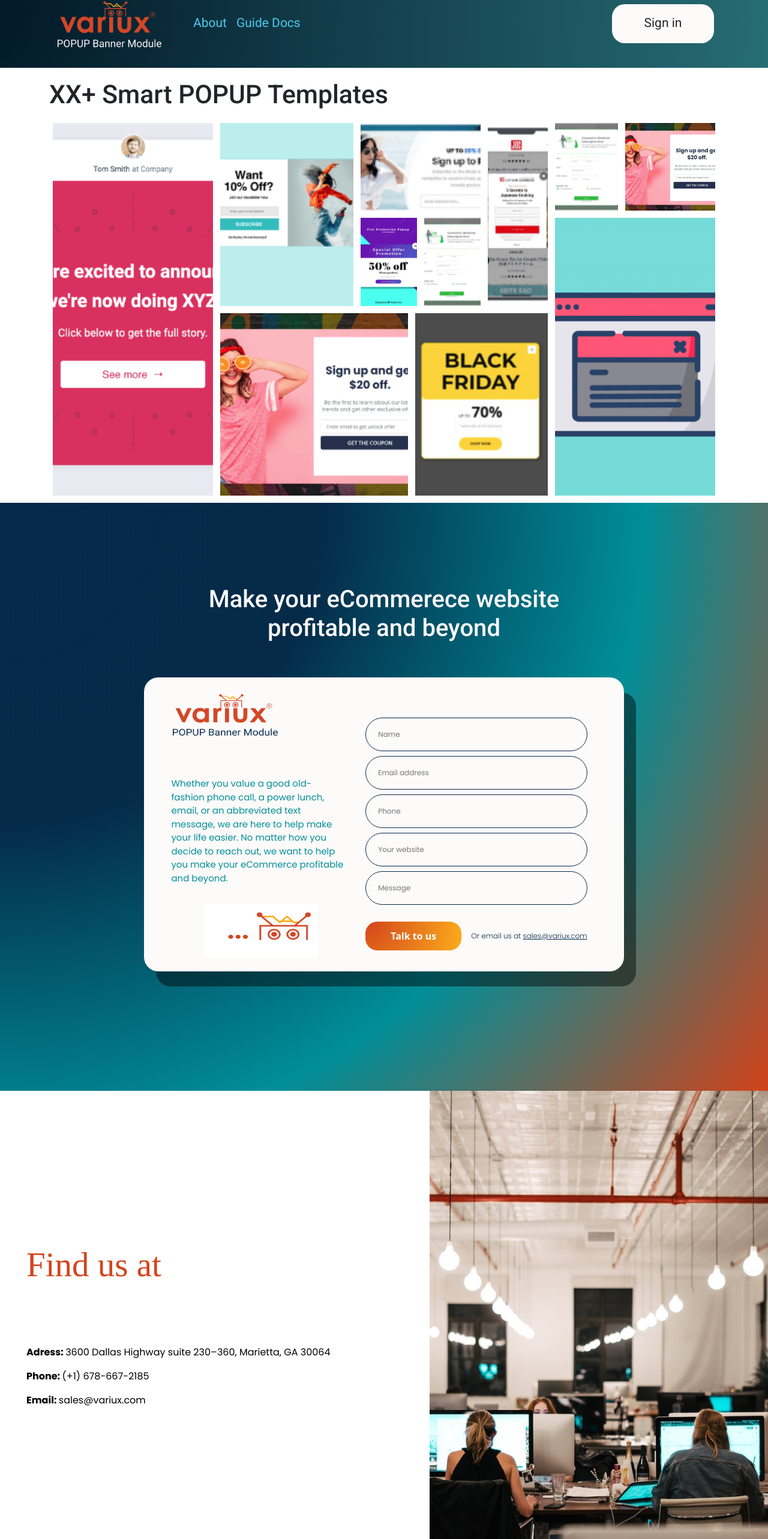
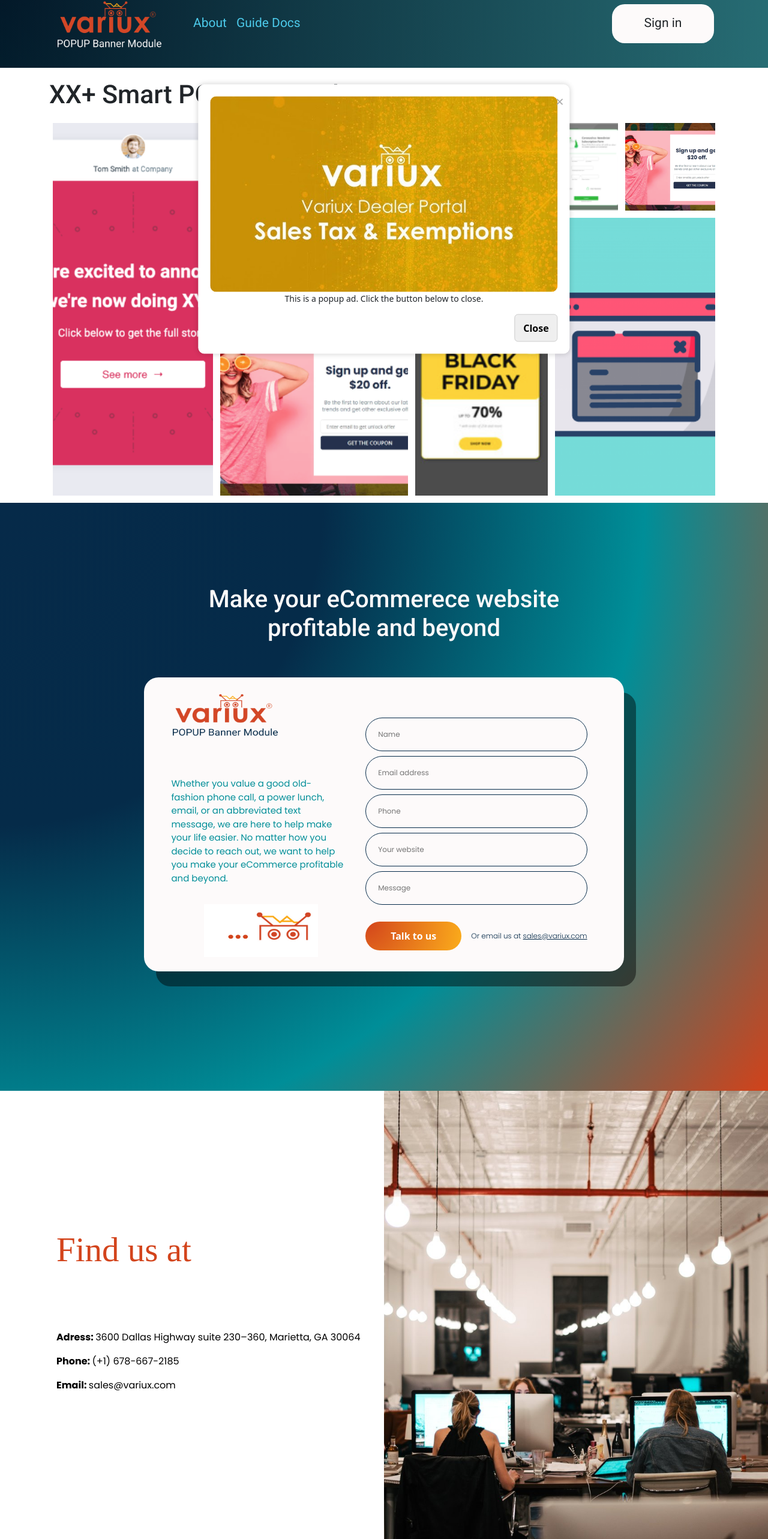
Before and after one commit to tnhanbeehexa/saas, a plain HTML site: page src/frontend/index.html in a window 1280 px wide. Shown: the part 35-2600 px from the top of the page at 60% size. Drawn offline with nearby package versions, Linux system fonts and the light colour scheme; a web font is replaced by a local one.

Commit message:
02/10 Check out Popup's features

```diff
--- a/src/core/core.js
+++ b/src/core/core.js
@@ -18,10 +18,13 @@
                     status = true;
             else status = false;
         }
+        console.log('Status' + status);
         methods.forEach((method) => {
             if (status === true) {
                 if (this.config[method] !== undefined) {
+
                     const keys = Object.getOwnPropertyNames(this.config[method] ? this.config[method] : '');
+                    console.log(keys);
                     for (const key of keys) {
                         imports[key](this.config)
                     };
--- a/src/core/imports.js
+++ b/src/core/imports.js
@@ -11,7 +11,7 @@
 import scrollPage from '../module/triggers/showOncePageScroll.js';
 
 export default {
-    clickButton,
+    clickButton, //trigger
     existClass,
     existCookie,
     setOverlay,
--- a/src/frontend/assets/css/findUsAt.css
+++ b/src/frontend/assets/css/findUsAt.css
@@ -49,3 +49,66 @@
     height: 100%;
     object-fit: cover;
 }
+
+.findUs {
+    background-color: #ffffff;
+    position: relative;
+}
+
+.container-findUsAs {
+    width: 100%;
+    height: 750px;
+}
+
+.Info-findUs {
+    margin-left: 0px;
+}
+
+.Info-findUs__title {
+    margin-bottom: 100px;
+}
+
+.Info-findUs__title h2 {
+    color: #d3441c;
+    font-size: 57px;
+    font-family: 'Acumin Pro';
+}
+
+.Info-findUs__items {
+    list-style-type: none;
+    padding: 0;
+}
+
+.Info-findUs__items li {
+    font-size: 16px;
+    margin-bottom: 16px;
+    font-family: 'poppins';
+    color: #000000;
+}
+
+.findUs-item {
+    font-weight: 700;
+}
+
+.container-findUsAs__left {
+    width: 38%;
+    height: 100%;
+    background-color: #ffffff;
+}
+
+.container-findUsAs__right {
+    width: 80%;
+    height: 100%;
+}
+
+.image-us-at {
+    width: 50%;
+    height: 100%;
+    position: absolute;
+    object-fit: cover;
+    display: block;
+    right: 0;
+    top: 0;
+    bottom: 0;
+    display: block;
+}
--- a/src/frontend/assets/css/footer.css
+++ b/src/frontend/assets/css/footer.css
@@ -36,6 +36,11 @@
     text-decoration: none;
     color: #D34727;
     padding: 0 10px 8px;
+}
+
+.footer__left-icon a:hover {
+    transition: all 0.3s linear;
+    filter: brightness(90%);
 }
 
 .footer__left-contact-info {
--- a/src/frontend/assets/css/form.css
+++ b/src/frontend/assets/css/form.css
@@ -94,7 +94,7 @@
     width: 160px;
     height: 48px;
     background-image: radial-gradient(circle at 0% 0%, #d3441c, #fbac1b);
-    border-radius: 20px;
+    border-radius: 36px;
     border: 0;
     color: #ffffff;
     font-weight: 600;
--- a/src/frontend/assets/css/style.css
+++ b/src/frontend/assets/css/style.css
@@ -113,3 +113,75 @@
     width: 100%;
     text-align: center;
 }
+
+
+/*Test Popup  */
+.overlay {
+    /* display: none; */
+    position: fixed;
+    top: 0;
+    left: 0;
+    width: 100%;
+    height: 100%;
+    background: rgba(0, 0, 0, 0.5); /* Màu nền mờ và độ mờ */
+  }
+
+  .popup {
+    display: none;
+    position: fixed;
+    top: 50%;
+    left: 50%;
+    transform: translate(-50%, -50%);
+    background-color: #fff;
+    box-shadow: 0px 0px 10px rgba(0, 0, 0, 0.2);
+    padding: 20px;
+    border-radius: 10px;
+    max-width: 80%;
+  }
+
+  .popup-content {
+    text-align: center;
+  }
+
+  .popup-content img {
+    min-height: 326px;
+    width: 100%;
+    object-fit: contain;
+    border-radius: 10px;
+  }
+
+  .close {
+    color: #aaa;
+    font-size: 24px;
+    position: absolute;
+    top: 10px;
+    right: 10px;
+  }
+
+  .close:hover,
+  .close:focus {
+    color: black;
+    text-decoration: none;
+    cursor: pointer;
+  }
+  .close:hover,
+  .close:focus {
+    color: black;
+    text-decoration: none;
+    cursor: pointer;
+  }
+
+
+  .btn-popup {
+    border: 1px solid #ccc;
+    padding: 10px 14px;
+    border-radius: 6px;
+    font-weight: bold;
+    float: right;
+  }
+
+  .popup-desc {
+    font-size: 14px;
+    font-weight: lighter;
+    text-align: center;
+  }
--- a/src/frontend/assets/js/app.js
+++ b/src/frontend/assets/js/app.js
@@ -18,7 +18,6 @@
             ${findUsAt()}
             ${footer()}
         </div>
-
     `
 };
 
--- a/src/frontend/assets/js/views/partials/findUsAt.js
+++ b/src/frontend/assets/js/views/partials/findUsAt.js
@@ -4,7 +4,8 @@
 
 const findUsAt = () => {
     return render`
-        <div class="container-findUsAs d-flex justify-content-between">
+        <div class="findUs">
+            <div class="container-findUsAs d-flex justify-content-between container">
                 <div class="container-findUsAs__left d-flex flex-row align-items-center justify-content-start container-fluid">
                     <div class="Info-findUs">
                         <div class="Info-findUs__title">
@@ -32,6 +33,7 @@
                     <img src="./assets/image/us-at-varius.jpg" alt="Logo" class="image-us-at">
                 </div>
             </div>
+        </div>
     `;
 };
 
--- a/src/frontend/assets/js/views/partials/header.js
+++ b/src/frontend/assets/js/views/partials/header.js
@@ -17,8 +17,9 @@
                     </ul>
 
                     <div class="text-end">
-                        <button type="button" class="btn me-2 btn-header">Sign in</button>
+                        <button type="button" class="btn me-2 btn-header" class="btn btn-primary" data-toggle="modal" data-target="#exampleModalCenter">Sign in</button>
                     </div>
+
                 </div>
             </div>
         </header>
--- a/src/frontend/index.html
+++ b/src/frontend/index.html
@@ -23,11 +23,77 @@
     <link rel="stylesheet" href="https://cdnjs.cloudflare.com/ajax/libs/font-awesome/6.4.2/css/all.min.css" integrity="sha512-z3gLpd7yknf1YoNbCzqRKc4qyor8gaKU1qmn+CShxbuBusANI9QpRohGBreCFkKxLhei6S9CQXFEbbKuqLg0DA==" crossorigin="anonymous" referrerpolicy="no-referrer" />
     <link rel="stylesheet" href="./assets/css/footer.css">
 </head>
-<body style="background-image: radial-gradient(circle at 0% 0%,#052b49, #008e98)">
+<body class="my-popup" style="background-image: radial-gradient(circle at 0% 0%,#052b49, #008e98)">
 
-    <div id="root"></div>
+    <div id="root">
+
+    </div>
+    <div class="overlay" id="overlay" style="position: fixed;
+    top: 0;
+    left: 0;
+    width: 100%;
+    height: 100%;
+    background: rgba(0, 0, 0, 0.5);">
+
+    </div>
+    <div id="popup" class="my-popup popup"  style="display: none;">
+        <div class="popup-content">
+          <span class="close" onclick="closePopup()">&times;</span>
+          <img src="./assets/image/css.jpg" alt="Popup Ad" width="300" height="200">
+          <p class="popup-desc">This is a popup ad. Click the button below to close.</p>
+          <button class="btn-popup" onclick="closePopup()">Close</button>
+        </div>
+    </div>
 
     <script type="module" src="assets/js/app.js"></script>
     <script src="https://cdn.jsdelivr.net/npm/bootstrap@5.3.1/dist/js/bootstrap.bundle.min.js"></script>
+    <script type="module">
+        import Popup from '../core/core.js';
+
+        const config = {
+            selector: '.popup',
+            design: {
+                // setPosition: {
+                //     enabled: true,
+                //     className: '.popup',
+                //     x: 'left',
+                //     y: 'bottom'
+                // },
+                setOverlay: {
+                    enabled: true,
+
+                }
+            },
+            condition: {
+                existClass: {
+                    enable: true,
+                    className: 'my-popup'
+                },
+                // existCookie: {
+                //     enable: true,
+                //     cname: 'popup'
+                // },
+                // clickButton: {
+                //     enable: true,
+                //     NameID: 'btn-header',
+                // }
+            },
+            trigger: {
+                scrollPage: {
+                    enable: true,
+                    height: 100
+                },
+                // showAfter: {
+                //     enable: true,
+                //     seconds: 3000,
+                // },
+                // closeAfter: {
+                //     enable: true,
+                //     seconds: 2000
+                // }
+            }
+        }
+        const popup = new Popup(config);
+    </script>
 </body>
 </html>
--- a/src/module/conditions/clickButton.js
+++ b/src/module/conditions/clickButton.js
@@ -1,8 +1,9 @@
-const clickButton = (condition) => {
-    if (condition.clickButton.enable === true) {
-        const el = document.getElementById(condition.clickButton.NameID);
+const clickButton = (config) => {
+    if (config.condition.clickButton.enable === true) {
+        const el = document.getElementById(config.condition.clickButton.NameID);
         el.addEventListener('click', () => {
             //Trigger
+            console.log(123);
         })
     }
 };
--- a/src/module/conditions/existClass.js
+++ b/src/module/conditions/existClass.js
@@ -2,7 +2,9 @@
 
 const existClass = (config) => {
     if (config.condition.existClass.enable === true) {
+        console.log(123);
         const checkClass = document.body.classList.contains(config.condition.existClass.className);
+        console.log(checkClass);
         return checkClass;
     }
 }
--- a/src/module/conditions/existCookie.js
+++ b/src/module/conditions/existCookie.js
@@ -22,6 +22,7 @@
             }
             return true;
         }
+        console.log("CHekc co: "+ checkCookie());
         return checkCookie();
     }
     return false;
--- a/src/module/designs/overlay.js
+++ b/src/module/designs/overlay.js
@@ -1,6 +1,6 @@
-function setOverlay (design) {
-    console.log(design)
-    if (design.setOverlay.enable === true) {
+function setOverlay (config) {
+    console.log(config)
+    if (config.design.setOverlay.enable === true) {
         let overlay = document.createElement('div');
         overlay.classList.add('overlay');
         document.querySelector('body').appendChild(overlay);
--- a/src/module/triggers/closeAfterXSeconds.js
+++ b/src/module/triggers/closeAfterXSeconds.js
@@ -7,7 +7,7 @@
     const seconds = config.trigger.showAfter.seconds + config.trigger.closeAfter.seconds;
     if (config.trigger.closeAfter.enable) {
         setTimeout(() => {
-            document.querySelector(condition.selector).style.display = 'none';
+            document.querySelector(config.selector).style.display = 'none';
         }, seconds);
     }
 }
--- a/src/module/triggers/showOncePageScroll.js
+++ b/src/module/triggers/showOncePageScroll.js
@@ -1,8 +1,9 @@
 'use strict';
 
 const showOncePageScroll = (config) => {
-    console.log(config);
     if (config.trigger.scrollPage.enable === true) {
+        console.log(config);
+        console.log(config.selector);
         window.onscroll = () => {
             console.log(window.scrollY);
             activeScollPage();
```
Also changed, not shown: src/frontend/assets/image/css.jpg (added). Lines whose indentation alone changed are shown as unchanged.
